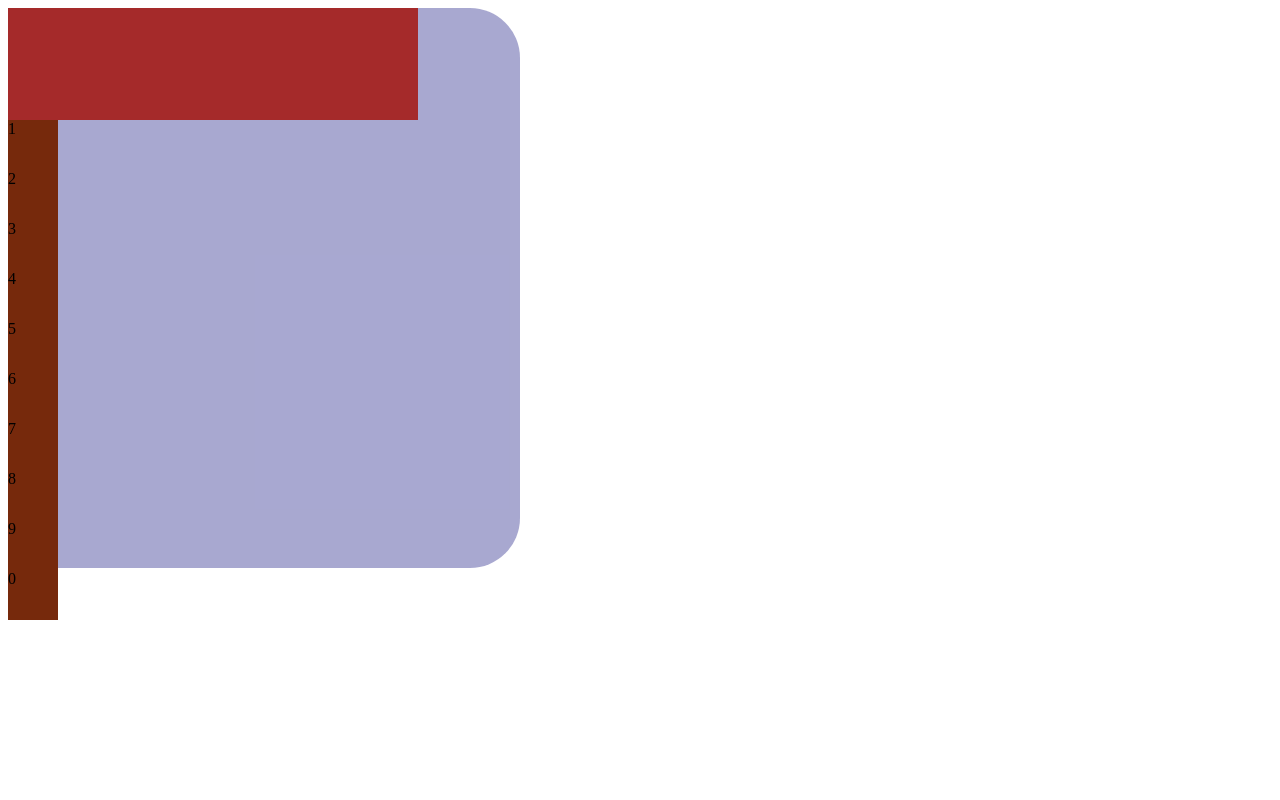
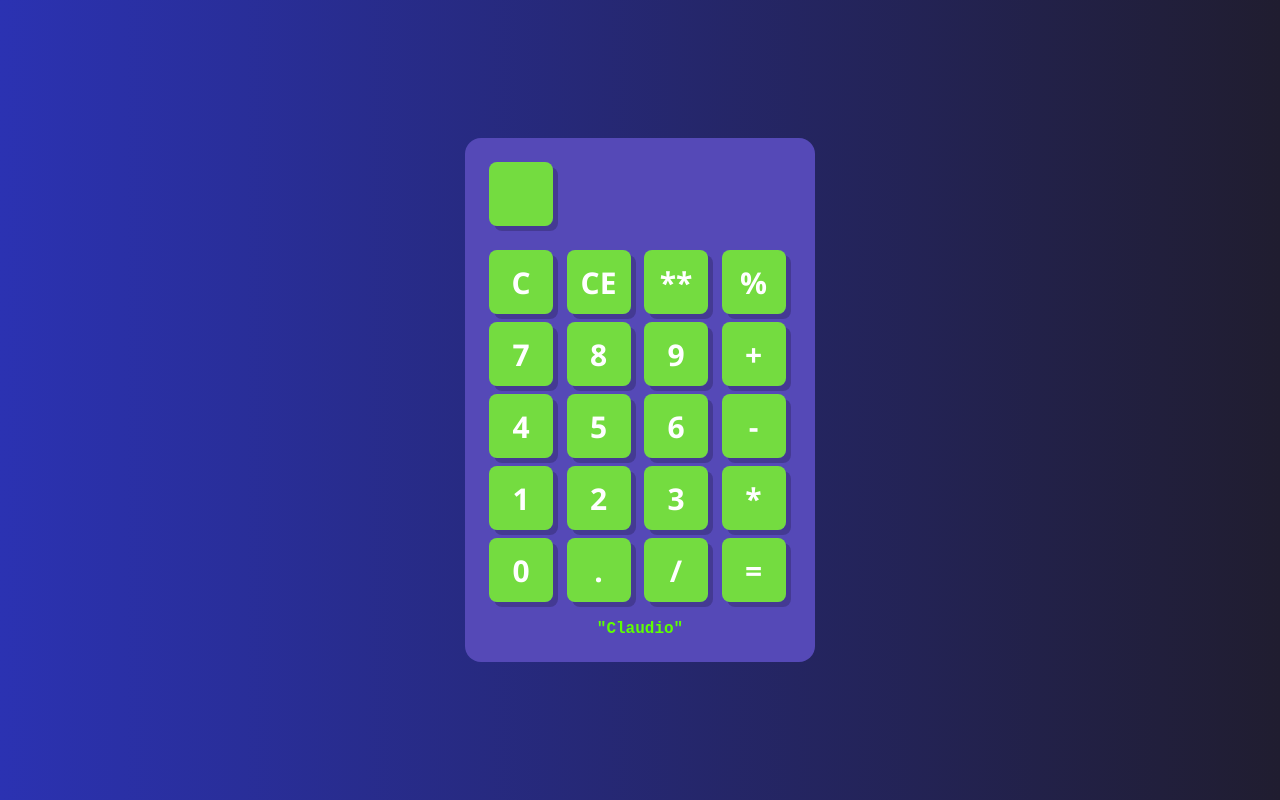
Before and after one commit to ClaudioHurlingham/calculadora, a plain HTML site: page index.html in a window 1280 px wide. Drawn offline with Linux system fonts and the light colour scheme.

Commit message:
Add files via upload

```diff
--- a/index.html
+++ b/index.html
@@ -11,23 +11,35 @@
         <div class="contenedorCalculadora">
 
 
-            <div class="pantalla"></div>
-            <div class="boton1">1</div>
-            <div class="boton1">2</div>
-            <div class="boton1">3</div>
-            <div class="boton1">4</div>
-            <div class="boton1">5</div>
-            <div class="boton1">6</div>
-            <div class="boton1">7</div>
-            <div class="boton1">8</div>
-            <div class="boton1">9</div>
-            <div class="boton1">0</div>
-            </div>
-       </main>
+            <div type="button" class="pantalla"></div>
+            <input type="button" class="boton" value="C">
+            <input type="button" class="boton" value="CE">
+            <input type="button" class="boton" value="**">
+            <input type="button" class="boton" value="%">
+            <input type="button" class="boton" value="7">
+            <input type="button" class="boton" value="8">
+            <input type="button" class="boton" value="9">
+            <input type="button" class="boton" value="+">
+            <input type="button" class="boton" value="4">
+            <input type="button" class="boton" value="5">
+            <input type="button" class="boton" value="6">
+            <input type="button" class="boton" value="-">
+            <input type="button" class="boton" value="1">
+            <input type="button" class="boton" value="2">
+            <input type="button" class="boton" value="3">
+            <input type="button" class="boton" value="*">
+            <input type="button" class="boton" value="0">
+            <input type="button" class="boton" value=".">
+            <input type="button" class="boton" value="/">
+            <input type="button" class="boton" value="=">
+            <div class="autor">"Claudio"</div>
+        </div>
+    </main>
     <script>
 
     </script>
     <script src=""></script>
     <script type="module" src="script1.js"></script>
+    <script src ="calculadora.js"></script>
 </body>
 </html>
--- a/style.css
+++ b/style.css
@@ -1,4 +1,85 @@
-.fondo{
+*{
+    margin:0;
+    padding:0;
+    font-family:'Segoe UI',Tahoma, Geneva, Verdana,sans-serif;
+    box-sizing:border-box;
+}
+
+body{
+    min-height: 100vh;
+    /*background-repeat : no-repeat;
+    background-position: center;
+    background-atachment: fixed;
+    background-size: cover;
+    background-color: #201d30; */
+    display: grid;
+    place-items: center;
+    background: -webkit-linear-gradient(to right,#2b32b2,#1488cc);
+    background: linear-gradient(to right,#2b32b2,#201D30);
+
+}
+.contenedorCalculadora{
+    background-color: #5549B7;
+    color: #ffffff;
+    width: 350px;
+    max-width:100%;
+    padding: 1.5rem;
+    border-radius: 1rem;
+    display: grid;
+    grid-template-columns: repeat(4,1fr);
+    gap: .5rem;
+    box-shadow: -8px -8px 15px rgba(255,255, 255, 0), 10px 10px 0rgb(142,223,95);
+}
+.pantalla{
+    display: flex;
+    justify-content: flex-end;
+    overflow:  hidden;
+    grid-column: 1/-1;
+    background-color: #ff753a;
+    padding: 1.5rem;
+    font-size: 2.5rem;
+    text-align: right;
+    border-radius: .5rem;
+    margin-bottom: 1rem;
+    font-family:monospace;
+    font-weight: 600;
+    height: 85px;
+    box-shadow: -8px -8px 15px rgba(255,255, 255, 0),5px 5px 0rgba(0,0,0,0.2);
+
+}
+[type = 'button']{
+    background-color: rgba(119,235, 53, 0.911);
+    color: #ffffff;
+    font-size: 30px;
+    font-weight: 600;
+    border :0;
+    width: 4rem;
+    height: 4rem;
+    display: flex;
+    justify-content: center;
+    align-items:center;
+    border-radius:.5rem;
+    cursor: pointer;
+    box-shadow: -8px -8px 15px rgba(255,255, 255, 0),5px 5px 0 rgba(0,0,0,0.2);
+}
+[type = 'button']:hover{
+    background-color:#8f5dbb;
+    box-shadow: -8px -8px 15px rgba(255,255,255,0),5px 5px 0 rgb(142,223,95);
+}
+.autor{
+    color:rgb(94,255,0);
+    padding-top:10px ;
+    grid-column: 1/-1 ;
+    font-size: 1rem;
+    text-align:center;
+    font-family: monospace;
+    font-weight: 600;
+}
+
+
+
+
+/*.fondo{
     background-color:burlywood ;
 }
 .contenedorCalculadora{
@@ -17,4 +98,4 @@
     width: 50px;
     background-color: rgb(118, 41, 12);
 
-}
+}*/
```
